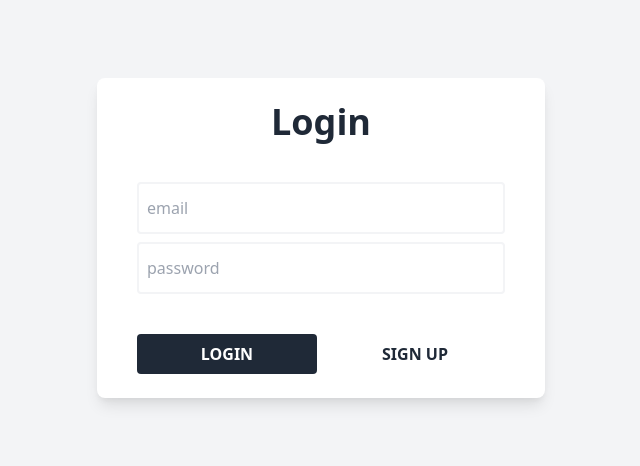
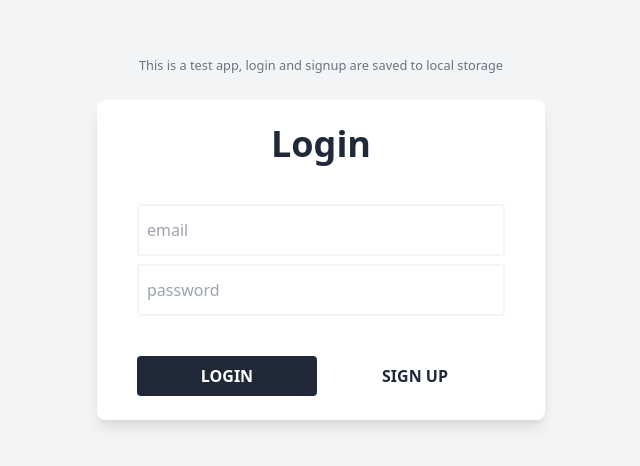
Before and after one commit to gustperz/github-repositories, a React (Create React App) app: page /github-repositories/login in a window 1280 px wide. Shown: the part 162-628 px from the top of the page, without its empty margins (319-959 px from the left). Built offline with nearby package versions, Linux system fonts and the light colour scheme; what graphql-hooks would draw is missing.

Commit message:
test app message

```diff
--- a/src/pages/login/Login.tsx
+++ b/src/pages/login/Login.tsx
@@ -35,6 +35,9 @@ export default function Login() {
   return (
     <div className={styles.wrapper}>
       <div className={styles.container}>
+        <small className="text-gray-500 mb-6">
+          This is a test app, login and signup are saved to local storage
+        </small>
         <div className={styles.loginBox}>
           <h2>Login</h2>
 
--- a/src/pages/sign-up/SignUp.tsx
+++ b/src/pages/sign-up/SignUp.tsx
@@ -41,6 +41,9 @@ export default function SignUp() {
   return (
     <div className={styles.wrapper}>
       <div className={styles.container}>
+        <small className="text-gray-500 mb-6">
+          This is a test app, login and signup are saved to local storage
+        </small>
         <div className={styles.loginBox}>
           <h2>Sing Up</h2>
 
```
